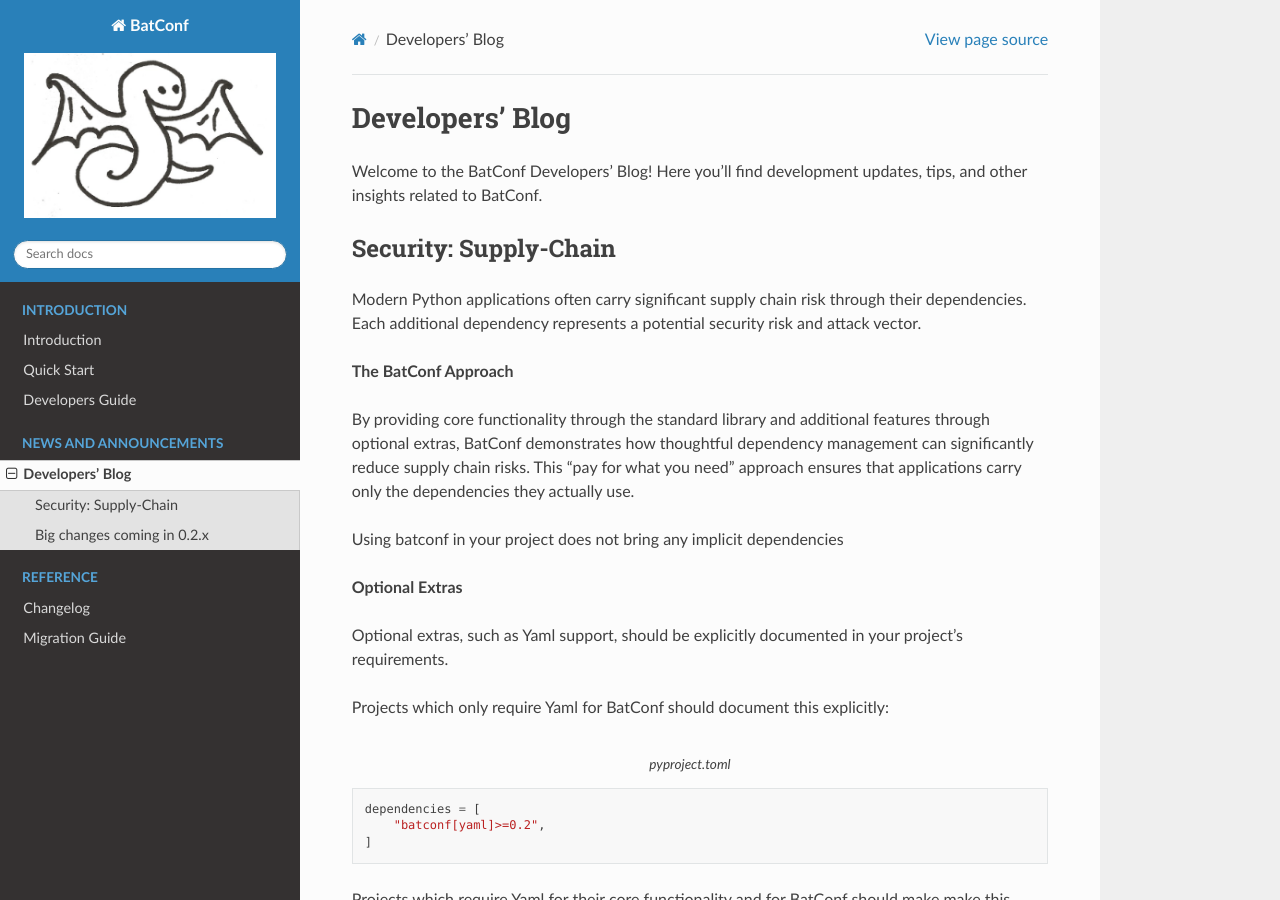
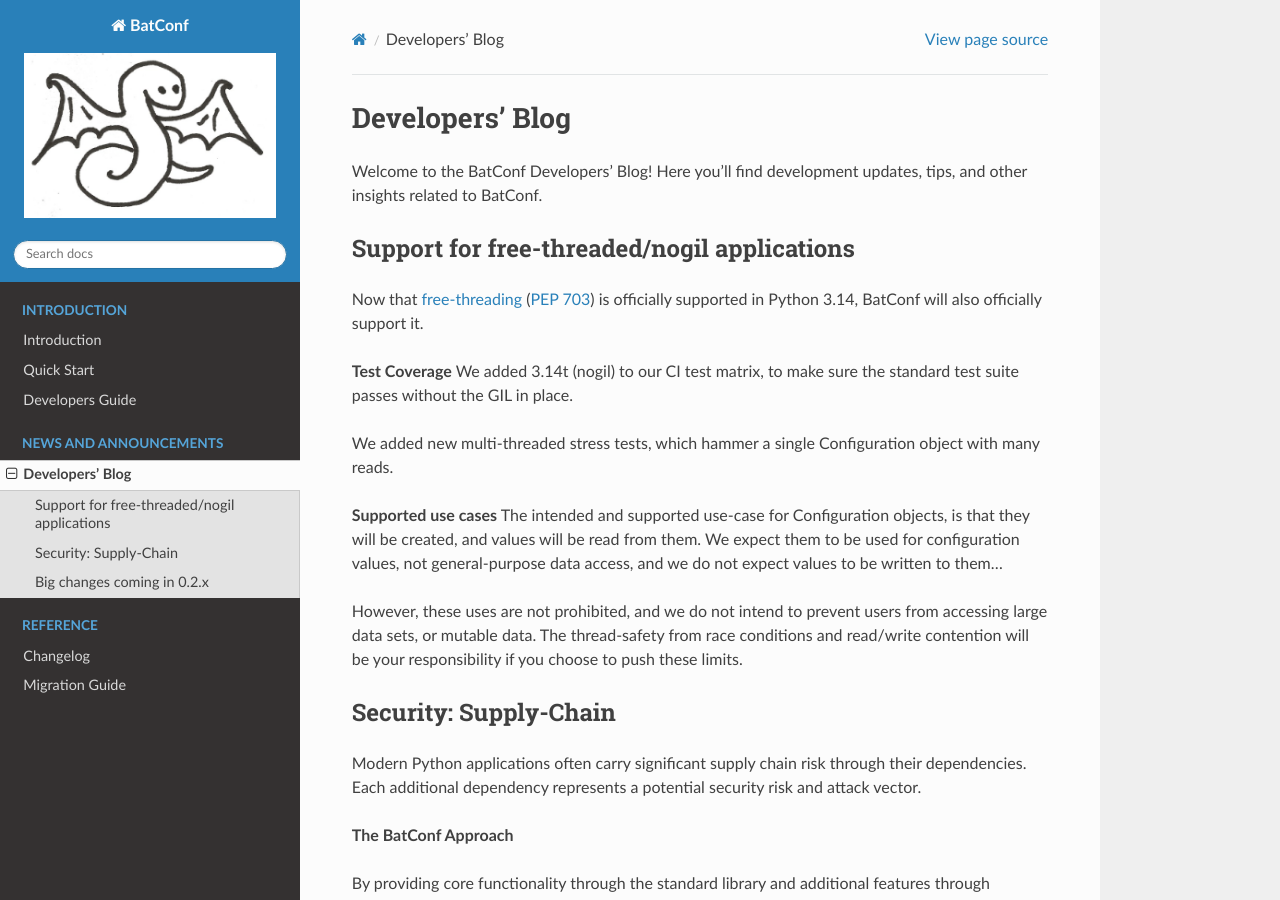
Before and after one commit to lundybernard/batconf, a Sphinx documentation site: the page built from docs/source/devblog.rst, in a window 1280 px wide and 900 px high. Built offline with Sphinx 7.4.7 and the Read the Docs theme 3.1.0, drawn with Linux system fonts in a browser that asks for light colours; pages that are not in the unit, such as notebooks, are missing from menus.

Commit message:
add nogil dev blog

```diff
--- a/docs/source/devblog.rst
+++ b/docs/source/devblog.rst
@@ -4,6 +4,33 @@ Developers' Blog
 Welcome to the BatConf Developers' Blog!
 Here you'll find development updates,
 tips, and other insights related to BatConf.
+
+.. _freethreading_blog:
+
+Support for free-threaded/nogil applications
+--------------------------------------------------------------------------------
+Now that
+`free-threading <https://docs.python.org/3/howto/free-threading-python.html>`__
+(`PEP 703 <https://peps.python.org/pep-0703/>`__)
+is officially supported in Python 3.14, BatConf will also officially support it.
+
+**Test Coverage**
+We added 3.14t (nogil) to our CI test matrix, to make sure the standard test
+suite passes without the GIL in place.
+
+We added new multi-threaded stress tests, which hammer a single Configuration
+object with many reads.
+
+**Supported use cases**
+The intended and supported use-case for Configuration objects,
+is that they will be created, and values will be read from them.
+We expect them to be used for configuration values, not general-purpose data
+access, and we do not expect values to be written to them...
+
+However, these uses are not prohibited, and we do not intend to prevent users
+from accessing large data sets, or mutable data.  The thread-safety from race
+conditions and read/write contention will be your responsibility if you choose
+to push these limits.
 
 
 .. _supplychain_security_blog:
```
Also changed, not shown: docs/source/index.rst (+8 -0 lines).
